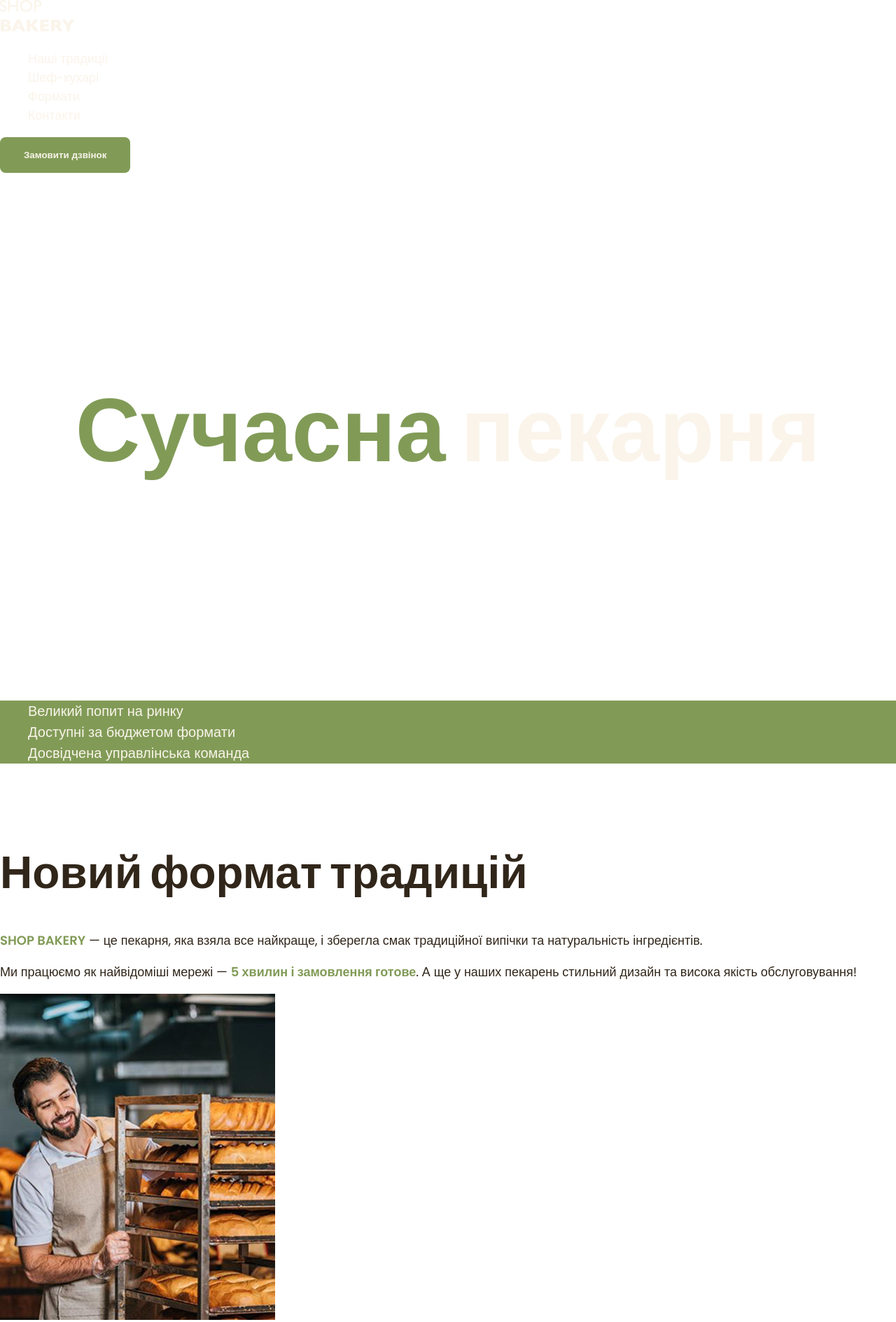
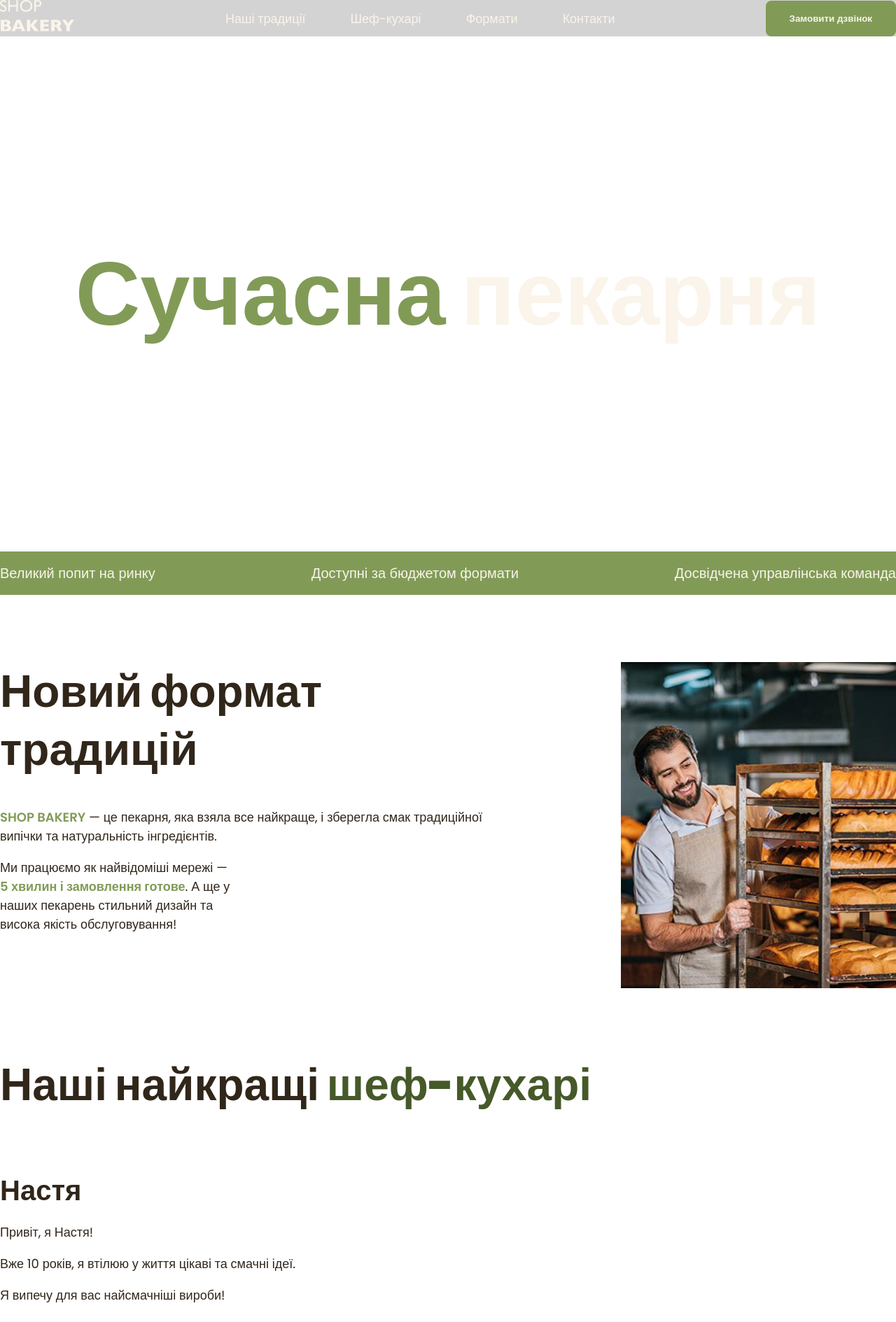
Before and after one commit to valentyna88/shop-bakery, a plain HTML site: page index.html in a window 1280 px wide. Shown: the top 1889 px of the page at 70% size. Drawn offline with Linux system fonts and the light colour scheme.

Commit message:
style: add flex layout styles for header and content sections

```diff
--- a/css/styles.css
+++ b/css/styles.css
@@ -63,6 +63,8 @@ address {
 }
 
 ul {
+  margin: 0;
+  padding: 0;
   list-style-type: none;
 }
 
@@ -110,7 +112,31 @@ ul {
 
 .link:hover {
   color: var(--color-brand-light);
-  font-weight: 600;
+}
+
+/* Header */
+.header {
+  background-color: lightgray;
+}
+
+.header-container {
+  display: flex;
+  align-items: center;
+  gap: 40px;
+}
+
+.header-nav {
+  display: flex;
+  align-items: center;
+  flex-grow: 1;
+  gap: 40px;
+}
+
+.header-menu {
+  display: flex;
+  gap: 64px;
+  flex-grow: 1;
+  justify-content: center;
 }
 
 /* Hero section */
@@ -131,12 +157,19 @@ ul {
 }
 
 /* Advantages section */
-.advantages-list {
-  color: var(--color-primary-light);
+.advantages-section {
+  padding: 16px 0;
   background-color: var(--color-brand-light);
 }
 
+.advantages-list {
+  display: flex;
+  justify-content: space-between;
+  gap: 40px;
+}
+
 .advantages-item {
+  color: var(--color-primary-light);
   font-weight: 300;
   font-size: 20px;
 }
@@ -156,6 +189,16 @@ ul {
   padding-top: 96px;
 }
 
+.traditions-container {
+  display: flex;
+  justify-content: space-between;
+  gap: 40px;
+}
+
+.traditions-content {
+  max-width: 710px;
+}
+
 .traditions-title {
   margin-bottom: 42px;
 }
@@ -167,6 +210,10 @@ ul {
 
 .traditions-text .uppercase {
   text-transform: uppercase;
+}
+
+.traditions-text.limited {
+  max-width: 340px;
 }
 
 /* Chefs section */
@@ -183,6 +230,22 @@ ul {
 /* Formats section */
 .formats-title {
   margin-bottom: 80px;
+}
+
+.formats-list {
+  display: flex;
+  flex-wrap: wrap;
+  gap: 20px;
+}
+
+.formats-item {
+  flex-basis: calc((100% - 40px) / 3);
+}
+
+.format-card {
+  padding: 24px;
+  border: 1px solid lightgray; /* remove */
+  border-radius: 16px;
 }
 
 .format-title {
```
